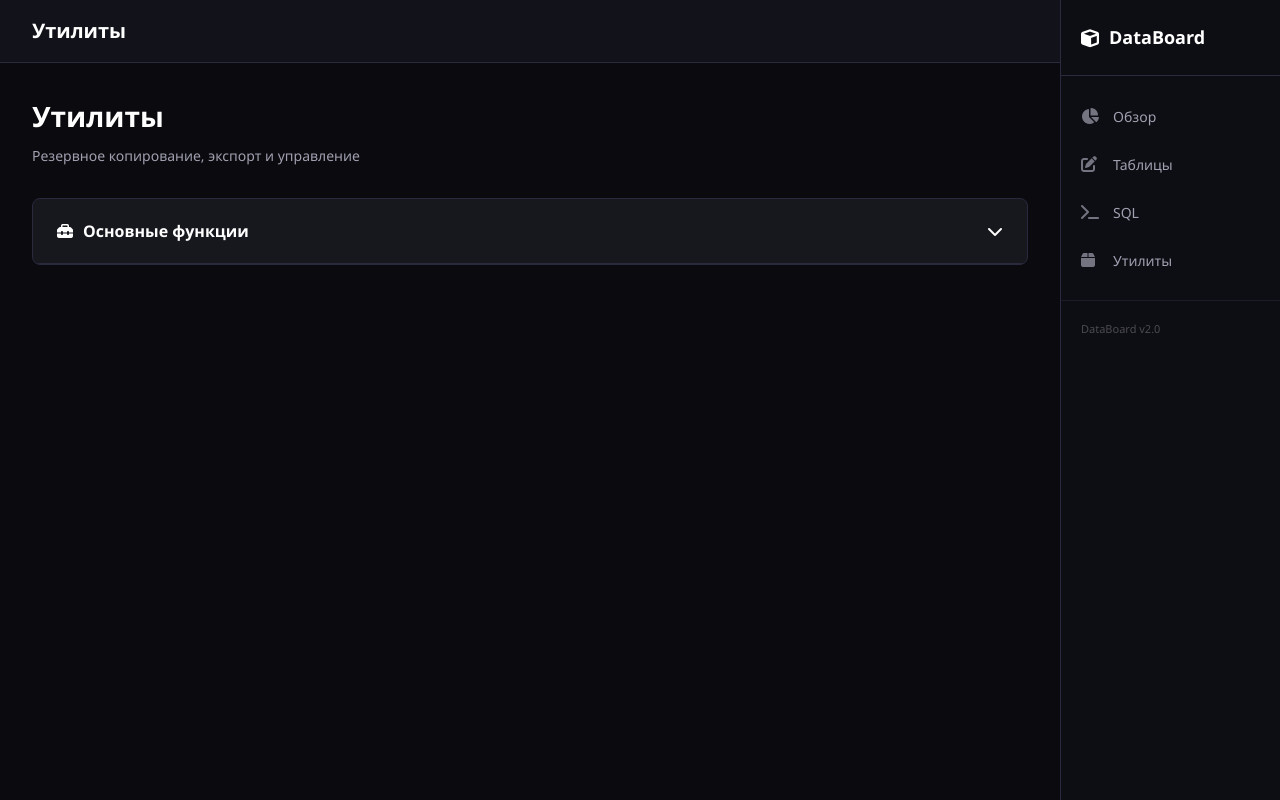
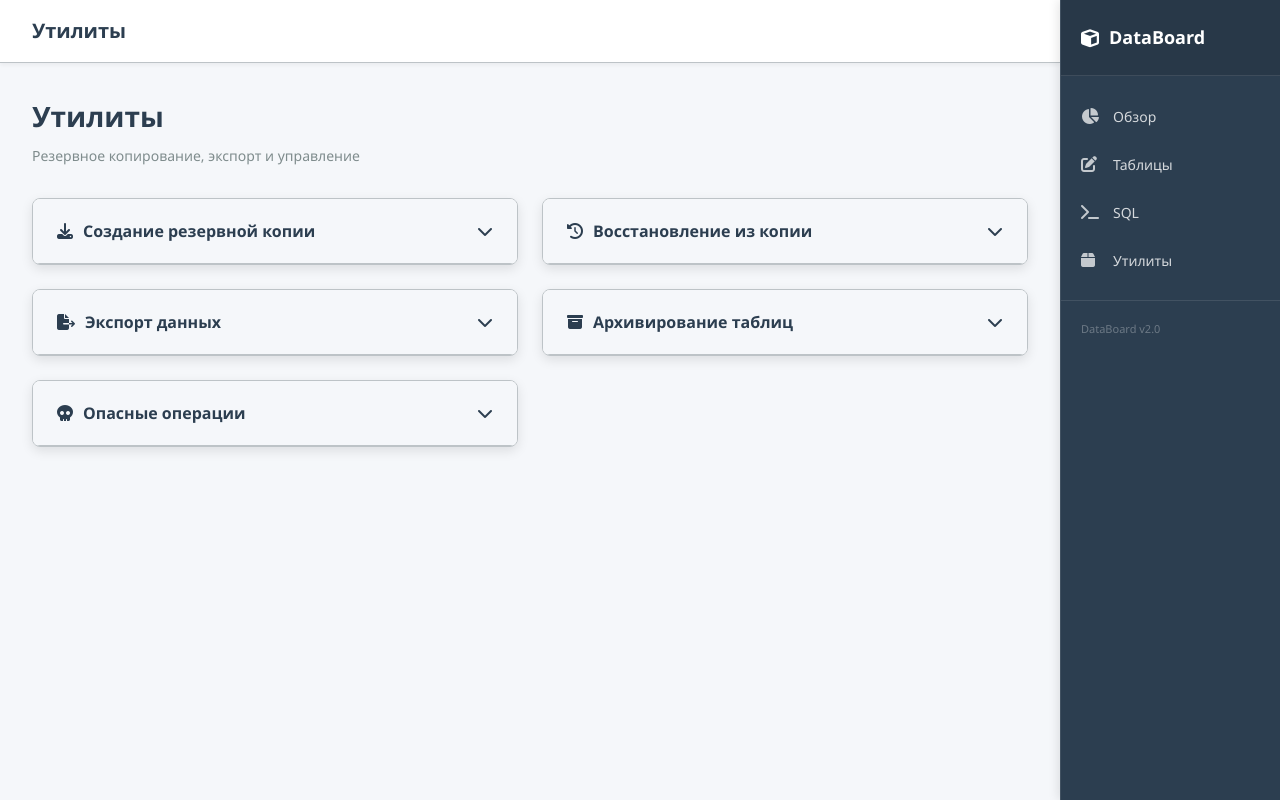
Before and after one commit to Bur1o/APP, a FastAPI app: template app/templates/tools.html in a window 1280 px wide. Run offline with FastAPI, Linux system fonts and the light colour scheme; the template is opened without the code that fills it, so the values that code supplies are empty; parts of the project's set-up code (start-up, migrations or seed data) failed here and were passed over; some libraries are stand-ins or nearby versions.

Commit message:
Version 3

```diff
--- a/app/static/theme.css
+++ b/app/static/theme.css
@@ -1,22 +1,22 @@
 :root {
-    --bg-main: #0a0a0f;
-    --bg-secondary: #12121a;
-    --bg-panel: #0d0d14;
-    --bg-hover: #1a1a24;
-    --bg-active: #22222e;
-    --text-main: #ffffff;
-    --text-secondary: #a0a0b0;
-    --text-light: #707080;
-    --border-color: #2a2a3e;
-    --border-hover: #3a3a4e;
-    --border-active: #4a4a5e;
-    --blue: #4a6bff;
-    --green: #10b981;
-    --orange: #f59e0b;
-    --red: #ef4444;
+    --bg-main: #f5f7fa;
+    --bg-secondary: #ffffff;
+    --bg-panel: #2c3e50;
+    --bg-hover: #ecf0f1;
+    --bg-active: #3498db;
+    --text-main: #2c3e50;
+    --text-secondary: #7f8c8d;
+    --text-light: #95a5a6;
+    --border-color: #bdc3c7;
+    --border-hover: #3498db;
+    --border-active: #2980b9;
+    --blue: #3498db;
+    --green: #27ae60;
+    --orange: #f39c12;
+    --red: #e74c3c;
     --radius: 6px;
     --radius-lg: 8px;
-    --shadow: 0 4px 6px -1px rgba(0, 0, 0, 0.4);
+    --shadow: 0 4px 12px rgba(0, 0, 0, 0.1);
     --transition: all 0.2s ease;
 }
 
@@ -48,12 +48,14 @@ body {
     height: 100vh;
     overflow-y: auto;
     z-index: 1000;
-    border-left: 1px solid var(--border-color);
+    border-left: 1px solid rgba(255, 255, 255, 0.1);
+    box-shadow: -2px 0 10px rgba(0, 0, 0, 0.1);
 }
 
 .panel-header {
     padding: 24px 20px;
-    border-bottom: 1px solid var(--border-color);
+    border-bottom: 1px solid rgba(255, 255, 255, 0.1);
+    background: rgba(0, 0, 0, 0.1);
 }
 
 .panel-header h1 {
@@ -73,7 +76,7 @@ body {
     align-items: center;
     gap: 12px;
     padding: 12px 20px;
-    color: var(--text-secondary);
+    color: rgba(255, 255, 255, 0.8);
     text-decoration: none;
     transition: var(--transition);
     border-right: 3px solid transparent;
@@ -81,20 +84,20 @@ body {
 }
 
 .panel-link:hover {
-    background: var(--bg-hover);
-    color: var(--text-main);
+    background: rgba(255, 255, 255, 0.1);
+    color: white;
 }
 
 .panel-link.active {
     background: var(--bg-active);
-    color: var(--text-main);
-    border-right-color: var(--blue);
+    color: white;
+    border-right-color: white;
 }
 
 .panel-icon {
     font-size: 16px;
     width: 20px;
-    opacity: 0.7;
+    opacity: 0.9;
 }
 
 .panel-link.active .panel-icon {
@@ -104,8 +107,8 @@ body {
 .panel-footer {
     padding: 20px;
     margin-top: auto;
-    border-top: 1px solid var(--border-color);
-    opacity: 0.5;
+    border-top: 1px solid rgba(255, 255, 255, 0.1);
+    color: rgba(255, 255, 255, 0.6);
     font-size: 11px;
 }
 
@@ -124,11 +127,13 @@ body {
     display: flex;
     justify-content: space-between;
     align-items: center;
+    box-shadow: 0 2px 4px rgba(0, 0, 0, 0.05);
 }
 
 .top-title h2 {
     font-size: 20px;
     font-weight: 600;
+    color: var(--text-main);
 }
 
 .content {
@@ -145,17 +150,20 @@ body {
     border: 1px solid var(--border-color);
     transition: var(--transition);
     overflow: hidden;
+    box-shadow: var(--shadow);
 }
 
 .card:hover {
     border-color: var(--border-hover);
-    box-shadow: var(--shadow);
+    box-shadow: 0 6px 16px rgba(0, 0, 0, 0.1);
 }
 
 .card-top {
     padding: 20px 24px;
     border-bottom: 1px solid var(--border-color);
-    background: rgba(255, 255, 255, 0.02);
+    background: var(--bg-main);
+    cursor: pointer;
+    user-select: none;
 }
 
 .card-top h3 {
@@ -164,6 +172,7 @@ body {
     display: flex;
     align-items: center;
     gap: 10px;
+    color: var(--text-main);
 }
 
 .card-body {
@@ -283,6 +293,7 @@ body {
     font-size: 28px;
     font-weight: 600;
     margin-bottom: 8px;
+    color: var(--text-main);
 }
 
 .main-description {
@@ -573,12 +597,36 @@ body {
     gap: 8px;
     padding: 8px;
     border-radius: var(--radius);
-    background: rgba(255, 255, 255, 0.02);
+    background: var(--bg-main);
     cursor: pointer;
 }
 
 .option:hover {
-    background: rgba(255, 255, 255, 0.05);
+    background: var(--bg-hover);
+}
+
+.dashboard-layout {
+    display: flex;
+    gap: 32px;
+}
+
+.tables-container {
+    flex: 1;
+}
+
+.tools-grid {
+    display: flex;
+    flex-direction: column;
+    gap: 16px;
+}
+
+.tools-row {
+    display: flex;
+    gap: 16px;
+}
+
+.tools-row .card {
+    flex: 1;
 }
 
 ::-webkit-scrollbar {
@@ -587,7 +635,8 @@ body {
 }
 
 ::-webkit-scrollbar-track {
-    background: rgba(255, 255, 255, 0.05);
+    background: var(--bg-main);
+    border-radius: 4px;
 }
 
 ::-webkit-scrollbar-thumb {
--- a/app/templates/sql_console.html
+++ b/app/templates/sql_console.html
@@ -80,7 +80,7 @@
             <input type="text" id="searchTable" class="form-input"
                    placeholder="Поиск таблицы..." onkeyup="filterTables()">
         </div>
-        <div style="max-height: 300px; overflow-y: auto; padding: 8px; background: #0f0f1a; border-radius: 6px;">
+        <div style="max-height: 300px; overflow-y: auto; padding: 8px; background: #f8f9fa; border-radius: 6px; border: 1px solid #dee2e6;">
             <div class="grid grid-cols-2" id="tablesList">
                 {% for table in tables %}
                 <div class="btn text-left"
@@ -407,7 +407,7 @@ function showResults(data) {
             if (value === null || value === undefined) {
                 value = '<span style="opacity: 0.4;">—</span>';
             } else if (typeof value === 'object') {
-                value = '<span style="font-family: monospace; font-size: 12px; background: #0f0f1a; padding: 4px 8px; border-radius: 4px;">' + JSON.stringify(value, null, 2) + '</span>';
+                value = '<span style="font-family: monospace; font-size: 12px; background: #f8f9fa; padding: 4px 8px; border-radius: 4px;">' + JSON.stringify(value, null, 2) + '</span>';
             } else if (typeof value === 'string' && value.length > 100) {
                 value = '<span title="' + value + '" style="cursor: help;">' + value.substring(0, 100) + '...</span>';
             } else if (typeof value === 'boolean') {
--- a/app/templates/tools.html
+++ b/app/templates/tools.html
@@ -10,50 +10,16 @@
     <p class="main-description">Резервное копирование, экспорт и управление</p>
 </div>
 
-<div class="card mb-4">
-    <div class="card-top" onclick="toggleSection('mainFunctions')" style="cursor: pointer;">
+<div class="tools-grid">
+    <div class="tools-row">
+        <div class="card">
+            <div class="card-top" onclick="toggleSection('backupSection')" style="cursor: pointer;">
                 <div class="flex justify-between align-center">
-            <h3><i class="fas fa-toolbox"></i> Основные функции</h3>
-            <i class="fas fa-chevron-down" id="mainFunctionsIcon"></i>
+                    <h3><i class="fas fa-download"></i> Создание резервной копии</h3>
+                    <i class="fas fa-chevron-down" id="backupIcon"></i>
                 </div>
             </div>
-    <div class="card-body" id="mainFunctions">
-        <div class="grid grid-cols-2">
-            <div>
-                <button class="btn w-full mb-3" onclick="togglePanel('backupPanel')">
-                    <i class="fas fa-download"></i> Создать копию
-                </button>
-                <button class="btn w-full mb-3" onclick="togglePanel('restorePanel')">
-                    <i class="fas fa-upload"></i> Восстановить
-                </button>
-                <button class="btn w-full mb-3" onclick="togglePanel('exportPanel')">
-                    <i class="fas fa-file-export"></i> Экспорт
-                </button>
-            </div>
-            <div>
-                <button class="btn w-full mb-3" onclick="togglePanel('packPanel')">
-                    <i class="fas fa-archive"></i> Архивировать
-                </button>
-                <button class="btn btn-red w-full mb-3" onclick="togglePanel('dangerPanel')">
-                    <i class="fas fa-skull"></i> Опасные операции
-                </button>
-            </div>
-        </div>
-    </div>
-</div>
-
-<div class="card mb-4" id="backupPanel" style="display: none;">
-    <div class="card-top">
-        <div class="flex justify-between align-center">
-            <h3><i class="fas fa-shield"></i> Создание резервной копии</h3>
-            <div>
-                <button class="btn btn-small" onclick="togglePanel('backupPanel')">
-                    <i class="fas fa-times"></i>
-                </button>
-            </div>
-        </div>
-    </div>
-    <div class="card-body">
+            <div class="card-body" id="backupSection">
                 <div class="info-box mb-4">
                     <div class="flex align-center gap-2">
                         <i class="fas fa-info-circle"></i>
@@ -99,18 +65,14 @@
             </div>
         </div>
 
-<div class="card mb-4" id="restorePanel" style="display: none;">
-    <div class="card-top">
+        <div class="card">
+            <div class="card-top" onclick="toggleSection('restoreSection')" style="cursor: pointer;">
                 <div class="flex justify-between align-center">
                     <h3><i class="fas fa-history"></i> Восстановление из копии</h3>
-            <div>
-                <button class="btn btn-small" onclick="togglePanel('restorePanel')">
-                    <i class="fas fa-times"></i>
-                </button>
+                    <i class="fas fa-chevron-down" id="restoreIcon"></i>
                 </div>
             </div>
-    </div>
-    <div class="card-body">
+            <div class="card-body" id="restoreSection">
                 <div class="warning-box mb-4">
                     <div class="flex align-center gap-2">
                         <i class="fas fa-exclamation-triangle"></i>
@@ -137,19 +99,17 @@
                 <div id="restoreMessage" class="mt-3"></div>
             </div>
         </div>
+    </div>
 
-<div class="card mb-4" id="exportPanel" style="display: none;">
-    <div class="card-top">
+    <div class="tools-row">
+        <div class="card">
+            <div class="card-top" onclick="toggleSection('exportSection')" style="cursor: pointer;">
                 <div class="flex justify-between align-center">
-            <h3><i class="fas fa-download"></i> Экспорт данных</h3>
-            <div>
-                <button class="btn btn-small" onclick="togglePanel('exportPanel')">
-                    <i class="fas fa-times"></i>
-                </button>
+                    <h3><i class="fas fa-file-export"></i> Экспорт данных</h3>
+                    <i class="fas fa-chevron-down" id="exportIcon"></i>
                 </div>
             </div>
-    </div>
-    <div class="card-body">
+            <div class="card-body" id="exportSection">
                 <div class="grid grid-cols-2 gap-4">
                     <div>
                         <div class="form-group">
@@ -205,18 +165,14 @@
             </div>
         </div>
 
-<div class="card mb-4" id="packPanel" style="display: none;">
-    <div class="card-top">
+        <div class="card">
+            <div class="card-top" onclick="toggleSection('packSection')" style="cursor: pointer;">
                 <div class="flex justify-between align-center">
-            <h3><i class="fas fa-box"></i> Архивирование таблиц</h3>
-            <div>
-                <button class="btn btn-small" onclick="togglePanel('packPanel')">
-                    <i class="fas fa-times"></i>
-                </button>
+                    <h3><i class="fas fa-archive"></i> Архивирование таблиц</h3>
+                    <i class="fas fa-chevron-down" id="packIcon"></i>
                 </div>
             </div>
-    </div>
-    <div class="card-body">
+            <div class="card-body" id="packSection">
                 <div class="warning-box mb-4">
                     <div class="flex align-center gap-2">
                         <i class="fas fa-exclamation-triangle"></i>
@@ -269,19 +225,17 @@
                 <div id="packMessage" class="mt-3"></div>
             </div>
         </div>
+    </div>
 
-<div class="card mb-4" id="dangerPanel" style="display: none;">
-    <div class="card-top">
+    <div class="tools-row">
+        <div class="card">
+            <div class="card-top" onclick="toggleSection('dangerSection')" style="cursor: pointer;">
                 <div class="flex justify-between align-center">
                     <h3><i class="fas fa-skull"></i> Опасные операции</h3>
-            <div>
-                <button class="btn btn-small" onclick="togglePanel('dangerPanel')">
-                    <i class="fas fa-times"></i>
-                </button>
+                    <i class="fas fa-chevron-down" id="dangerIcon"></i>
                 </div>
             </div>
-    </div>
-    <div class="card-body">
+            <div class="card-body" id="dangerSection">
                 <div class="danger-alert mb-4">
                     <div class="flex align-center gap-2">
                         <i class="fas fa-radiation"></i>
@@ -397,16 +353,6 @@ function toggleSection(sectionId) {
     }
 }
 
-function togglePanel(panelId) {
-    const panel = document.getElementById(panelId);
-    if (panel.style.display === 'none' || panel.style.display === '') {
-        panel.style.display = 'block';
-        panel.scrollIntoView({ behavior: 'smooth' });
-    } else {
-        panel.style.display = 'none';
-    }
-}
-
 let currentSaveFormat = 'xlsx';
 
 function pickFormat(format) {
@@ -434,7 +380,7 @@ async function makeBackup() {
     const result = await response.json();
 
     if (result.ok) {
-        messageDiv.innerHTML = `<div class="info-box" style="border-color: #10b981;">${result.msg}</div>`;
+        messageDiv.innerHTML = `<div class="info-box" style="border-color: #27ae60;">${result.msg}</div>`;
     } else {
         messageDiv.innerHTML = `<div class="danger-alert">Ошибка: ${result.error}</div>`;
     }
@@ -446,18 +392,18 @@ function checkBackupFile() {
     const fileInfo = document.getElementById('fileInfo');
 
     if (!file) {
-        fileInfo.innerHTML = '<span style="color: #ef4444;">Файл не выбран</span>';
+        fileInfo.innerHTML = '<span style="color: #e74c3c;">Файл не выбран</span>';
         return;
     }
 
     if (!file.name.endsWith('.backup')) {
-        fileInfo.innerHTML = '<span style="color: #ef4444;">Нужен .backup файл</span>';
+        fileInfo.innerHTML = '<span style="color: #e74c3c;">Нужен .backup файл</span>';
         return;
     }
 
     const size = (file.size / (1024 * 1024)).toFixed(2);
     fileInfo.innerHTML = `
-        <div style="color: #10b981;">
+        <div style="color: #27ae60;">
             <i class="fas fa-check-circle"></i> Файл проверен
         </div>
         <div>Имя: ${file.name}</div>
@@ -492,7 +438,7 @@ async function doRestore() {
     const result = await response.json();
 
     if (result.ok) {
-        messageDiv.innerHTML = `<div class="info-box" style="border-color: #10b981;">${result.msg}</div>`;
+        messageDiv.innerHTML = `<div class="info-box" style="border-color: #27ae60;">${result.msg}</div>`;
         setTimeout(() => location.reload(), 3000);
     } else {
         messageDiv.innerHTML = `<div class="danger-alert">Ошибка: ${result.error}</div>`;
@@ -544,7 +490,7 @@ async function packTables() {
             let msg = result.msg;
             msg += `<br>Успешно: ${result.packed} из ${result.total || tables.length}`;
 
-            messageDiv.innerHTML = `<div class="info-box" style="border-color: #10b981;">${msg}</div>`;
+            messageDiv.innerHTML = `<div class="info-box" style="border-color: #27ae60;">${msg}</div>`;
             setTimeout(() => location.reload(), 3000);
         } else {
             messageDiv.innerHTML = `<div class="danger-alert">Ошибка: ${result.error || 'Ошибка'}</div>`;
@@ -702,21 +648,24 @@ async function wipeDatabase() {
 }
 
 document.addEventListener('DOMContentLoaded', function() {
-    const section = document.getElementById('mainFunctions');
-    if (section) section.style.display = 'none';
+    const sections = ['backupSection', 'restoreSection', 'exportSection', 'packSection', 'dangerSection'];
+    sections.forEach(section => {
+        const el = document.getElementById(section);
+        if (el) el.style.display = 'none';
+    });
 });
 </script>
 
 <style>
 .folder-info {
     padding: 12px;
-    background: #0f0f1a;
+    background: #f8f9fa;
     border-radius: 6px;
-    border: 1px solid #2a2a3e;
+    border: 1px solid #dee2e6;
     display: flex;
     align-items: center;
     gap: 10px;
-    opacity: 0.7;
+    opacity: 0.8;
 }
 
 .danger-grid {
@@ -801,28 +752,48 @@ document.addEventListener('DOMContentLoaded', function() {
 
 .modal-bottom {
     padding: 20px;
-    border-top: 1px solid #2a2a3e;
+    border-top: 1px solid #dee2e6;
     display: flex;
     justify-content: flex-end;
     gap: 10px;
+    background: #f8f9fa;
+    border-radius: 0 0 12px 12px;
 }
 
 .file-upload {
-    border: 2px dashed #2a2a3e;
+    border: 2px dashed #dee2e6;
     padding: 30px;
     border-radius: 8px;
     text-align: center;
-    background: #0f0f1a;
+    background: #f8f9fa;
 }
 
 .file-upload:hover {
-    border-color: #3a3a4e;
+    border-color: #3498db;
 }
 
 .file-info {
     font-size: 14px;
-    opacity: 0.7;
+    opacity: 0.8;
     margin-top: 10px;
+}
+
+.tools-grid {
+    display: flex;
+    flex-direction: column;
+    gap: 24px;
+}
+
+.tools-row {
+    display: grid;
+    grid-template-columns: repeat(2, 1fr);
+    gap: 24px;
+}
+
+@media (max-width: 1024px) {
+    .tools-row {
+        grid-template-columns: 1fr;
+    }
 }
 </style>
 {% endblock %}
```
Also changed, not shown: other parts of app/static/theme.css (+89 -38 lines), other parts of app/templates/tools.html (+17 -13 lines), app/templates/dashboard.html (+24 -4 lines), app/templates/table_editor.html (+3 -4 lines). Lines whose indentation alone changed are shown as unchanged.
